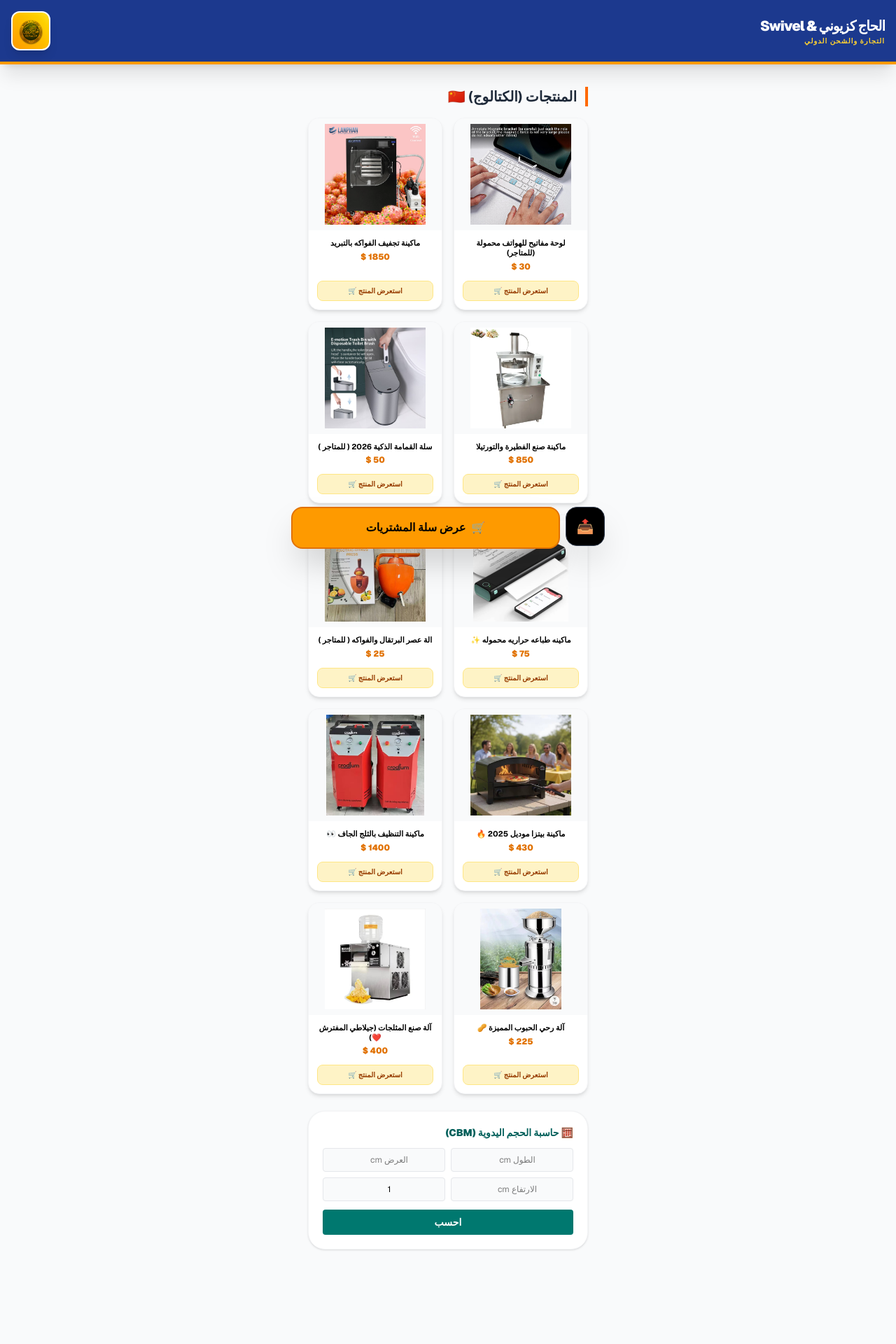
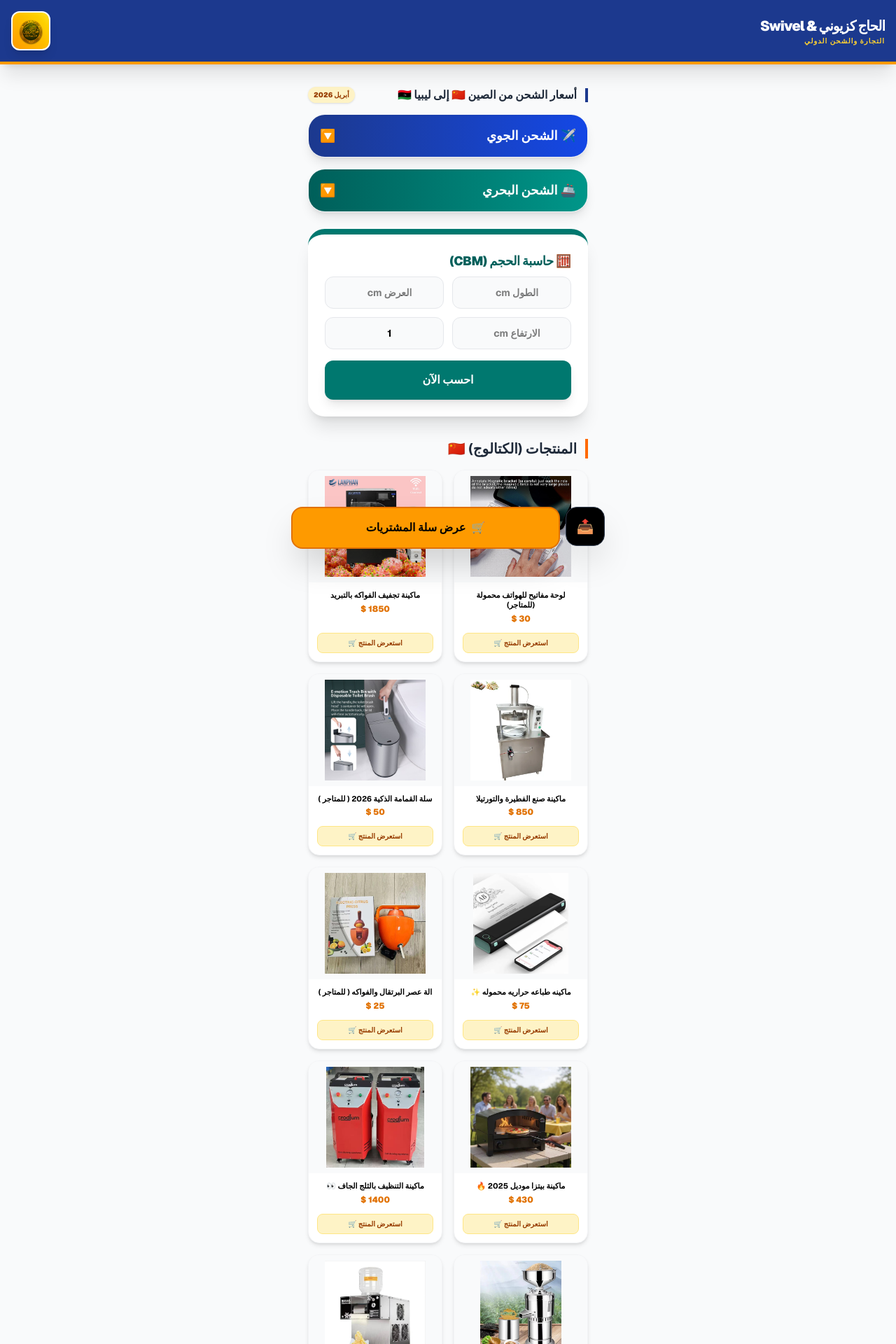
Before and after one commit to alisabree15-star/kazioni-store, a Next.js app: page / in a window 1280 px wide. Shown: the top 1920 px of the page at 70% size. Built offline with nearby package versions, Linux system fonts and the light colour scheme.

Commit message:
إعادة أسعار الشحن وحاسبة الحجم إلى أعلى الصفحة

```diff
--- a/src/app/page.tsx
+++ b/src/app/page.tsx
@@ -106,7 +106,7 @@ export default function Home() {
     { id: 7, name: "ماكينة بيتزا موديل 2025 🔥", img: "/images/product7.jpg", price: "430 $", pColor: "text-amber-600", shippingNote: "السعر شامل الشحن والعمولة (شحن جوي سريع ✈️)", description: "ماكينة بيتزا تجارية حديثة، مصممة خصيصاً للمطاعم والمقاهي. توفر توزيعاً حرارياً متساوياً لخبز مثالي وسريع.", moq: "1 قطعة", cbm: "0.150", weight: "35" },
     { id: 8, name: "ماكينة التنظيف بالثلج الجاف 👀", img: "/images/product8.jpg", price: "1400 $", pColor: "text-amber-600", shippingNote: "شامل الشحن والعمولة إلى ليبيا (شحن بحري فقط 🚢)", description: "ماكينة تنظيف صناعية متطورة بتقنية الثلج الجاف (Dry Ice Blasting) من Crodium. حل مثالي لتنظيف المحركات وإزالة الشحوم الكربونية.", moq: "1 قطعة", cbm: "0.450", weight: "75" },
     { id: 9, name: "آلة رحي الحبوب المميزة 🥜", img: "/images/product9.jpg", price: "225 $", pColor: "text-amber-600", shippingNote: "السعر شامل العمولة فقط (لا يشمل الشحن)", description: "آلة رحي وتنعيم تجارية من الستانلس ستيل المقاوم للصدأ. مصممة خصيصاً لطحن الحبوب وصنع المعاجين مثل زبدة الفول السوداني والطحينة بكفاءة عالية.", moq: "1 قطعة", cbm: "0.090", weight: "30" },
-    { id: 10, name: "آلة صنع المثلجات (جيلاطي المفترش ❤️)", img: "/images/product10.jpg", price: "400 $", pColor: "text-amber-600", shippingNote: "السعر شامل العمولة فقط (لا يشمل الشحن)", description: "أبهر زبائنك بعروض الآيس كريم المقلي (جيلاطي المفترش) الطازجة والمبتكرة. تتميز هذه الآلة المكتبية المدمجة بسطح تجميد مسطح ومصقول من الستانلس ستيل المقاوم للصدأ، مما يضمن أداءً تجميدياً فائق السرعة لصنع لفائف الآيس كريم (Rolled Ice Cream) المثالية في ثوانٍ معدودة. هيكل قوي ومتين، سهل التنظيف والتشغيل، ومثالي لإضافة لمسة فنية لمقهاك أو محل الحلوى الخاص بك.", moq: "1 قطعة", cbm: "0.100", weight: "25" }
+    { id: 10, name: "آلة صنع المثلجات (جيلاطي المفترش ❤️)", img: "/images/product10.jpg", price: "400 $", pColor: "text-amber-600", shippingNote: "السعر شامل العمولة فقط (لا يشمل الشحن)", description: "أبهر زبائنك بعروض الآيس كريم المقلي (جيلاطي المفترش) الطازجة والمبتكرة. تتميز هذه الآلة المكتبية المدمجة بسطح تجميد مسطح ومصقول من الستانلس ستيل المقاوم للصدأ، مما يضمن أداءً تجميدياً فائق السرعة.", moq: "1 قطعة", cbm: "0.100", weight: "25" }
   ];
 
   if (selectedProduct) {
@@ -153,6 +153,7 @@ export default function Home() {
 
   return (
     <main className="min-h-screen bg-gray-50 text-right font-sans text-black pb-32 relative" dir="rtl">
+      {/* 1. الشريط العلوي */}
       <nav className="bg-blue-900 text-white p-4 shadow-xl sticky top-0 z-40 flex justify-between items-center border-b-4 border-amber-500">
         <div>
           <h1 className="text-xl font-black tracking-tighter text-white">الحاج كزيوني & Swivel</h1>
@@ -163,6 +164,7 @@ export default function Home() {
         </div>
       </nav>
 
+      {/* مودال السلة */}
       {isCartOpen && (
         <div className="fixed inset-0 z-50 bg-black/60 flex justify-end">
           <div className="w-[85%] max-w-md bg-gray-50 h-full flex flex-col shadow-2xl animate-slide-in">
@@ -206,7 +208,62 @@ export default function Home() {
         </div>
       )}
 
+      {/* 2. أسعار الشحن (عادت للأعلى) */}
       <section className="p-6 max-w-md mx-auto mt-2 text-black">
+        <div className="flex justify-between items-center mb-4 gap-2">
+          <h3 className="text-[16px] leading-tight font-black text-gray-800 border-r-4 border-blue-900 pr-3">أسعار الشحن من الصين 🇨🇳 إلى ليبيا 🇱🇾</h3>
+          <span className="bg-amber-100 text-amber-800 text-[10px] font-black px-2 py-1 rounded-full shadow-sm whitespace-nowrap">أبريل 2026</span>
+        </div>
+
+        <div className="bg-white rounded-3xl shadow-lg border border-gray-100 mb-4 overflow-hidden duration-300">
+          <button onClick={() => setIsAirOpen(!isAirOpen)} className="w-full bg-gradient-to-r from-blue-900 to-blue-700 p-4 text-white flex justify-between items-center shadow-inner focus:outline-none">
+            <h4 className="font-bold text-lg text-white">✈️ الشحن الجوي</h4>
+            <span className="text-lg text-white">{isAirOpen ? '🔼' : '🔽'}</span>
+          </button>
+          {isAirOpen && (
+            <div className="p-5 space-y-3 bg-blue-50/50 border-t border-blue-100 font-bold text-black">
+              <div className="flex justify-between border-b pb-2"><span>عادي (1-100 كجم)</span><span className="text-blue-800">9.25 $</span></div>
+              <div className="flex justify-between border-b pb-2"><span>عادي (100-250 كجم)</span><span className="text-blue-800">9.10 $</span></div>
+              <div className="flex justify-between border-b pb-2"><span>عادي (250-500 كجم)</span><span className="text-blue-800">9.00 $</span></div>
+              <div className="flex justify-between border-b pb-2"><span>بضاعة كوبي 👜</span><span className="text-orange-600">9.40 $</span></div>
+              <div className="flex justify-between border-b pb-2"><span>كوزماتك 💄</span><span className="text-orange-600">9.50 $</span></div>
+              <div className="flex justify-between"><span>بضاعة طبية 🩺</span><span className="text-red-600">10.50 $</span></div>
+            </div>
+          )}
+        </div>
+
+        <div className="bg-white rounded-3xl shadow-lg border border-gray-100 overflow-hidden duration-300">
+          <button onClick={() => setIsSeaOpen(!isSeaOpen)} className="w-full bg-gradient-to-r from-teal-800 to-teal-600 p-4 text-white flex justify-between items-center shadow-inner focus:outline-none">
+            <h4 className="font-bold text-lg text-white">🚢 الشحن البحري</h4>
+            <span className="text-lg text-white">{isSeaOpen ? '🔼' : '🔽'}</span>
+          </button>
+          {isSeaOpen && (
+            <div className="p-5 space-y-3 bg-teal-50/50 border-t border-teal-100 font-bold text-black">
+              <div className="flex justify-between border-b pb-2 text-black"><span>تصنيف عادي 📦</span><span className="text-teal-800">158.5 $ <span className="text-[10px] text-gray-500">/ CBM</span></span></div>
+              <div className="flex justify-between border-b pb-2 text-black"><span>ماركة كوبي 👕</span><span className="text-orange-600">168.5 $ <span className="text-[10px] text-gray-500">/ CBM</span></span></div>
+              <div className="flex justify-between text-black"><span>كوزماتك 🧴</span><span className="text-orange-600">178.5 $ <span className="text-[10px] text-gray-500">/ CBM</span></span></div>
+            </div>
+          )}
+        </div>
+      </section>
+
+      {/* 3. حاسبة الحجم (عادت للأعلى) */}
+      <section className="p-6 max-w-md mx-auto pt-0 text-black">
+        <div className="bg-white rounded-3xl p-6 shadow-xl border-t-8 border-teal-700">
+          <h3 className="text-lg font-black text-teal-800 mb-2 flex items-center tracking-tight text-black text-black">🧮 حاسبة الحجم (CBM)</h3>
+          <div className="grid grid-cols-2 gap-3 mb-4 text-black text-black">
+            <input type="number" value={dims.length} onChange={(e)=>setDims({...dims, length: e.target.value})} className="bg-gray-50 border border-gray-200 rounded-xl p-3 text-center font-bold text-sm outline-none text-black" placeholder="الطول cm"/>
+            <input type="number" value={dims.width} onChange={(e)=>setDims({...dims, width: e.target.value})} className="bg-gray-50 border border-gray-200 rounded-xl p-3 text-center font-bold text-sm outline-none text-black" placeholder="العرض cm"/>
+            <input type="number" value={dims.height} onChange={(e)=>setDims({...dims, height: e.target.value})} className="bg-gray-50 border border-gray-200 rounded-xl p-3 text-center font-bold text-sm outline-none text-black" placeholder="الارتفاع cm"/>
+            <input type="number" value={dims.qty} onChange={(e)=>setDims({...dims, qty: e.target.value})} className="bg-gray-50 border border-gray-200 rounded-xl p-3 text-center font-bold text-sm outline-none text-black" placeholder="العدد"/>
+          </div>
+          <button onClick={calculateCBM} className="w-full bg-teal-700 text-white py-4 rounded-xl font-black shadow-lg">احسب الآن</button>
+          {result !== null && <div className="mt-4 bg-teal-50 border-2 border-teal-100 p-4 rounded-2xl text-center text-3xl font-black text-teal-900">{result} CBM</div>}
+        </div>
+      </section>
+
+      {/* 4. المنتجات والكتالوج (في الأسفل) */}
+      <section className="p-6 max-w-md mx-auto pt-2 text-black">
         <h3 className="text-xl font-bold text-gray-800 mb-4 border-r-4 border-orange-500 pr-3 text-black">المنتجات (الكتالوج) 🇨🇳</h3>
         <div className="grid grid-cols-2 gap-4">
           {products.map((product) => (
@@ -226,20 +283,6 @@ export default function Home() {
         </div>
       </section>
 
-      <section className="p-6 max-w-md mx-auto pt-0 text-black pb-12">
-        <div className="bg-white rounded-3xl p-5 shadow-sm border border-gray-100">
-          <h3 className="text-sm font-black text-teal-800 mb-3 flex items-center">🧮 حاسبة الحجم اليدوية (CBM)</h3>
-          <div className="grid grid-cols-2 gap-2 mb-3">
-            <input type="number" value={dims.length} onChange={(e)=>setDims({...dims, length: e.target.value})} className="bg-gray-50 border border-gray-200 rounded p-2 text-center text-xs outline-none" placeholder="الطول cm"/>
-            <input type="number" value={dims.width} onChange={(e)=>setDims({...dims, width: e.target.value})} className="bg-gray-50 border border-gray-200 rounded p-2 text-center text-xs outline-none" placeholder="العرض cm"/>
-            <input type="number" value={dims.height} onChange={(e)=>setDims({...dims, height: e.target.value})} className="bg-gray-50 border border-gray-200 rounded p-2 text-center text-xs outline-none" placeholder="الارتفاع cm"/>
-            <input type="number" value={dims.qty} onChange={(e)=>setDims({...dims, qty: e.target.value})} className="bg-gray-50 border border-gray-200 rounded p-2 text-center text-xs outline-none" placeholder="العدد"/>
-          </div>
-          <button onClick={calculateCBM} className="w-full bg-teal-700 text-white py-2 rounded font-bold text-sm">احسب</button>
-          {result !== null && <div className="mt-3 text-center text-lg font-black text-teal-900">{result} CBM</div>}
-        </div>
-      </section>
-
       <div className="fixed bottom-4 left-4 right-4 max-w-md mx-auto z-40 flex gap-2">
         <button onClick={shareSite} className="w-14 h-14 bg-black text-white rounded-2xl flex items-center justify-center shadow-2xl border border-gray-700 active:scale-95 transition-all text-xl">📤</button>
         <button onClick={() => setIsCartOpen(true)} className="flex-1 bg-amber-500 text-black py-4 rounded-2xl font-black shadow-2xl flex items-center justify-center gap-2 active:scale-95 transition-all relative border-2 border-amber-600">
```
